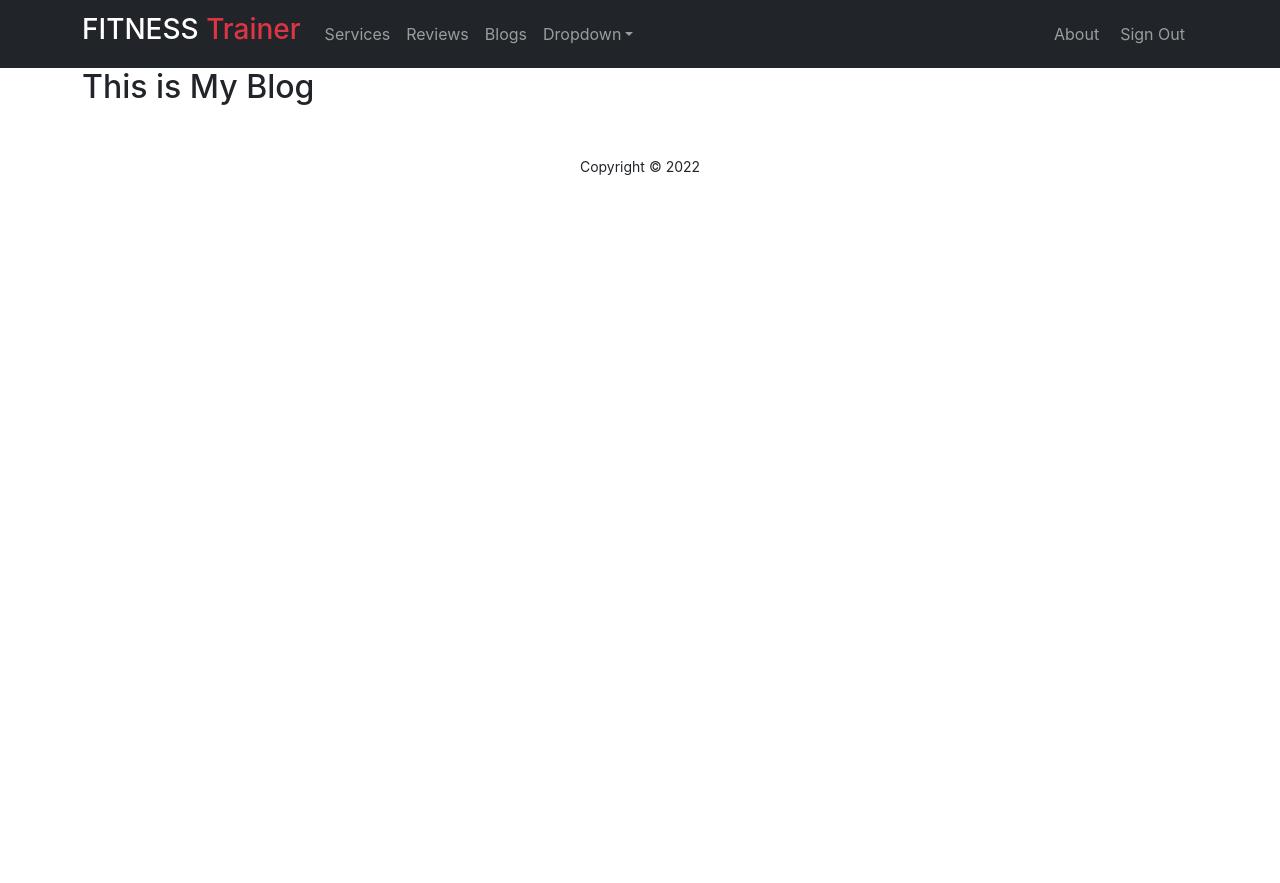
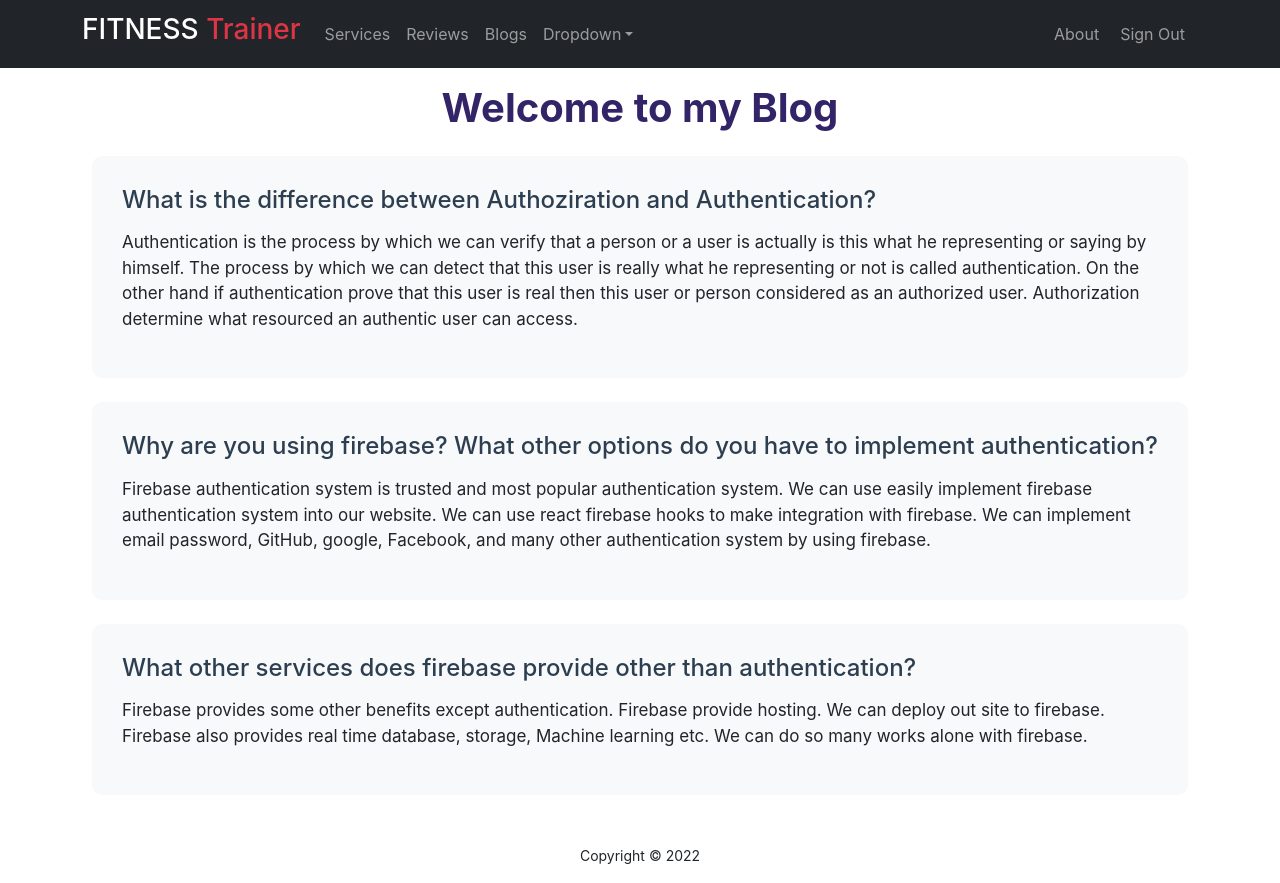
Before and after one commit to hira480/gym-trainer, a React (Create React App) app: page /blog in a window 1280 px wide. Before the commit the page ends 800 px from the top, so only its background shows below. Built offline with nearby package versions, Linux system fonts and the light colour scheme; no server answers.

Commit message:
blog route added

```diff
--- a/src/App.js
+++ b/src/App.js
@@ -28,11 +28,7 @@ function App() {
         <Route path='/about' element={<About></About>}></Route>
         <Route path='/login' element={<Login></Login>}></Route>
         <Route path='/register' element={<Register></Register>}></Route>
-        <Route path='/checkout' element={
-          <RequireAuth>
-            <Checkout></Checkout>
-          </RequireAuth>
-        }></Route>
+        <Route path='/checkout' element={<Checkout></Checkout>}></Route>
         <Route path='*' element={<NotFound></NotFound>}></Route>
       </Routes>
       <Footer></Footer>
--- a/src/Pages/Blogs/Blogs.css
+++ b/src/Pages/Blogs/Blogs.css
@@ -0,0 +1,13 @@
+.blog {
+    margin: 10px;
+    padding: 30px;
+    border-radius: 10px;
+}
+
+.blog h4 {
+    color: #2C3E50;
+}
+
+.blog p {
+    font-size: 17px;
+}
--- a/src/Pages/Blogs/Blogs.js
+++ b/src/Pages/Blogs/Blogs.js
@@ -3,8 +3,26 @@ import './Blogs.css';
 
 const Blogs = () => {
     return (
-        <div className='container'>
-            <h2>This is My Blog</h2>
+        <div>
+            <h1 style={{ color: 'rgb(51, 36, 103)' }} className='text-center mt-3 fw-bold'>Welcome to my Blog</h1>
+            <div className='container'>
+                <div className='blog mt-4 bg-light'>
+                    <h4 className='mb-3'>What is the difference between Authoziration and Authentication?</h4>
+                    <p>Authentication is the process by which we can verify that a person or a user is actually is this what he representing or saying by himself. The process by which we can detect that this user is really what he representing or not is called authentication.
+                        On the other hand if authentication prove that this user is real then this user or person considered as an authorized user. Authorization determine what resourced an authentic user can access.
+                    </p>
+                </div>
+                <div className='blog mt-4 bg-light'>
+                    <h4 className='mb-3'>Why are you using firebase? What other options do you have to implement authentication?</h4>
+                    <p>Firebase authentication system is trusted and most popular authentication system. We can use easily implement firebase authentication system into our website. We can use react firebase hooks to make integration with firebase. We can implement email password, GitHub, google, Facebook, and many other authentication system by using firebase.
+                    </p>
+                </div>
+                <div className='blog mt-4 bg-light'>
+                    <h4 className='mb-3'>What other services does firebase provide other than authentication?</h4>
+                    <p>Firebase provides some other benefits except authentication. Firebase provide hosting. We can deploy out site to firebase. Firebase also provides real time database, storage, Machine learning etc. We can do so many works alone with firebase.
+                    </p>
+                </div>
+            </div>
         </div>
     );
 };
```
